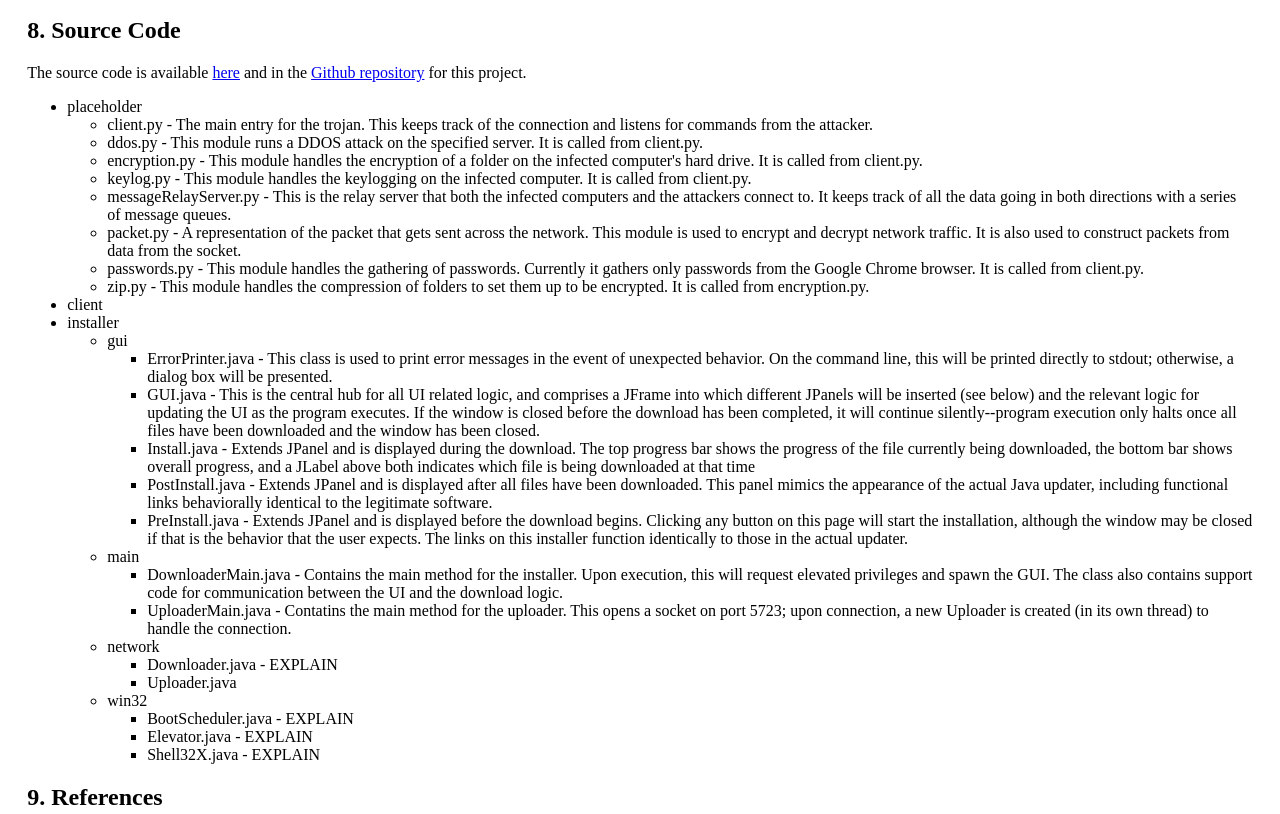
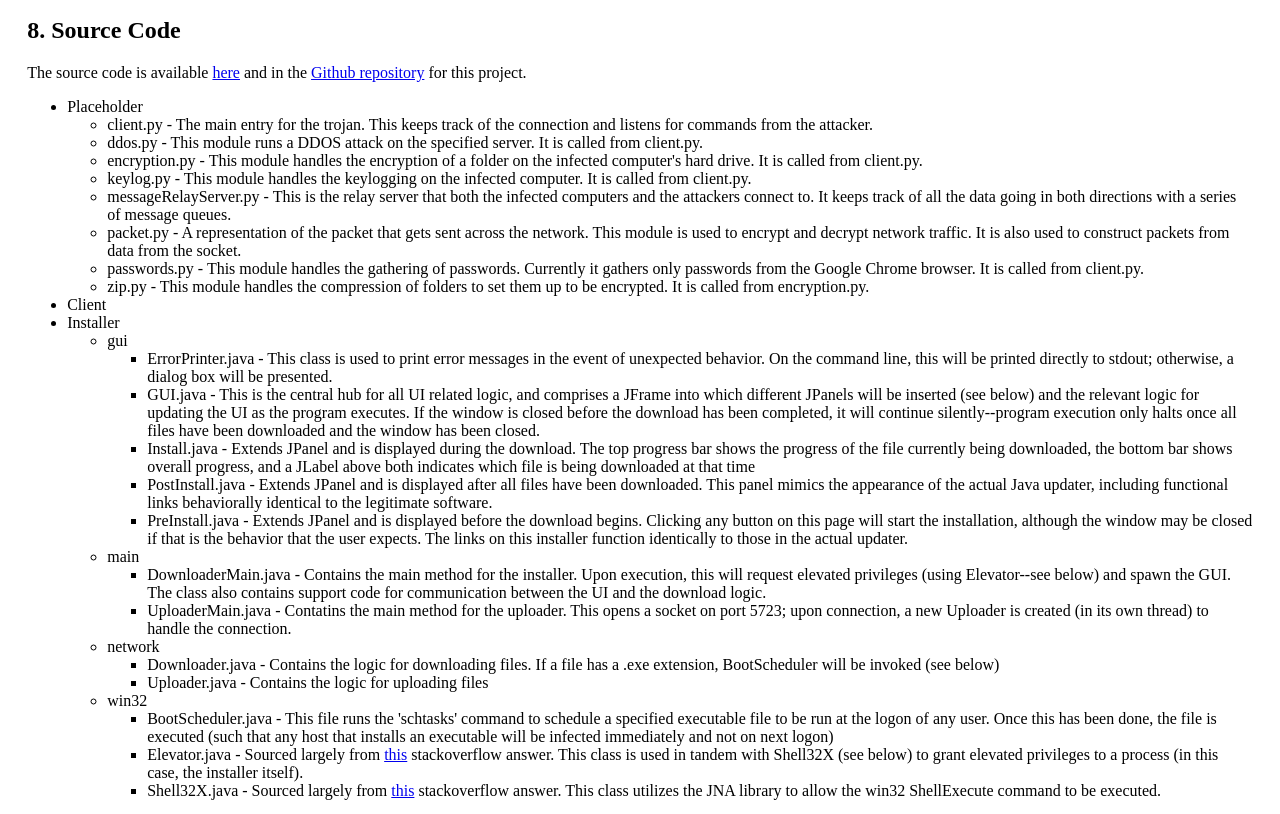
Before and after one commit to mattabullock/placeholder, a plain HTML site: page index.html in a window 1280 px wide. Shown: the part 5711-6525 px from the top of the page. Drawn offline with Linux system fonts and the light colour scheme.

Commit message:
Finished explanations, assorted other fixes/additions

```diff
--- a/index.html
+++ b/index.html
@@ -277,7 +277,7 @@
 <p>
     The source code is available <a href="/source.zip">here</a> and in the <a href="https://github.com/Woofles/placeholder">Github repository</a> for this project.
     <ul>
-        <li>placeholder
+        <li>Placeholder
             <ul>
                 <li>client.py - The main entry for the trojan. This keeps track of the connection and listens for commands from the attacker.</li>
                 <li>ddos.py - This module runs a DDOS attack on the specified server. It is called from client.py.</li>
@@ -289,18 +289,16 @@
                 <li>zip.py - This module handles the compression of folders to set them up to be encrypted. It is called from encryption.py.</li>
             </ul>
         </li>
-        <li>client
+        <li>Client
             <ul>
             </ul>
         </li>
-        <li>installer
+        <li>Installer
             <ul>
                 <li>gui
                     <ul>
                         <li>ErrorPrinter.java - This class is used to print error messages in the event of unexpected behavior.  On the command line, this will be printed directly to stdout; otherwise, a dialog box will be presented.</li>
-                        <li>GUI.java - This is the central hub for all UI related logic, and comprises a JFrame into which different JPanels will be inserted (see below) and the relevant logic for updating the UI as the program executes.
-
-                        If the window is closed before the download has been completed, it will continue silently--program execution only halts once all files have been downloaded and the window has been closed.</li>
+                        <li>GUI.java - This is the central hub for all UI related logic, and comprises a JFrame into which different JPanels will be inserted (see below) and the relevant logic for updating the UI as the program executes. If the window is closed before the download has been completed, it will continue silently--program execution only halts once all files have been downloaded and the window has been closed.</li>
                         <li>Install.java - Extends JPanel and is displayed during the download.  The top progress bar shows the progress of the file currently being downloaded, the bottom bar shows overall progress, and a JLabel above both indicates which file is being downloaded at that time</li>
                         <li>PostInstall.java - Extends JPanel and is displayed after all files have been downloaded.  This panel mimics the appearance of the actual Java updater, including functional links behaviorally identical to the legitimate software.</li>
                         <li>PreInstall.java - Extends JPanel and is displayed before the download begins.  Clicking any button on this page will start the installation, although the window may be closed if that is the behavior that the user expects.  The links on this installer function identically to those in the actual updater.</li>
@@ -308,21 +306,21 @@
                 </li>
                 <li>main
                     <ul>
-                        <li>DownloaderMain.java - Contains the main method for the installer.  Upon execution, this will request elevated privileges and spawn the GUI.  The class also contains support code for communication between the UI and the download logic.</li>
+                        <li>DownloaderMain.java - Contains the main method for the installer.  Upon execution, this will request elevated privileges (using Elevator--see below) and spawn the GUI.  The class also contains support code for communication between the UI and the download logic.</li>
                         <li>UploaderMain.java - Contatins the main method for the uploader.  This opens a socket on port 5723; upon connection, a new Uploader is created (in its own thread) to handle the connection.
                     </ul>
                 </li>
                 <li>network
                     <ul>
-                        <li>Downloader.java - EXPLAIN</li>
-                        <li>Uploader.java</li>
+                        <li>Downloader.java - Contains the logic for downloading files.  If a file has a .exe extension, BootScheduler will be invoked (see below)</li>
+                        <li>Uploader.java - Contains the logic for uploading files</li>
                     </ul>
                 </li>
                 <li>win32
                     <ul>
-                        <li>BootScheduler.java - EXPLAIN</li>
-                        <li>Elevator.java - EXPLAIN</li>
-                        <li>Shell32X.java - EXPLAIN</li>
+                        <li>BootScheduler.java - This file runs the 'schtasks' command to schedule a specified executable file to be run at the logon of any user.  Once this has been done, the file is executed (such that any host that installs an executable will be infected immediately and not on next logon)</li>
+                        <li>Elevator.java - Sourced largely from <a href="http://stackoverflow.com/questions/11041509/elevating-a-processbuilder-process-via-uac">this</a> stackoverflow answer.  This class is used in tandem with Shell32X (see below) to grant elevated privileges to a process (in this case, the installer itself).</li>
+                        <li>Shell32X.java - Sourced largely from <a href="http://stackoverflow.com/questions/11041509/elevating-a-processbuilder-process-via-uac">this</a> stackoverflow answer.  This class utilizes the JNA library to allow the win32 ShellExecute command to be executed.</li>
                     </ul>
                 </li>
             </ul>
@@ -367,11 +365,13 @@
   <dt>HTTP</dt>
   <dd>Hypertext Transfer Protocol</dd>
   <dt>IP</dt>
+  <dt>JNA</dt>
+  <dd>Java Native Access</dd>
   <dd>Internet Protocol</dd>
   <dt>PNG</dt>
   <dd>Portable Network Graphics</dd>
   <dt>UAC</dt>
-  <dd>???</dd>
+  <dd>User Access Control</dd>
 </dl>
 
 
```
